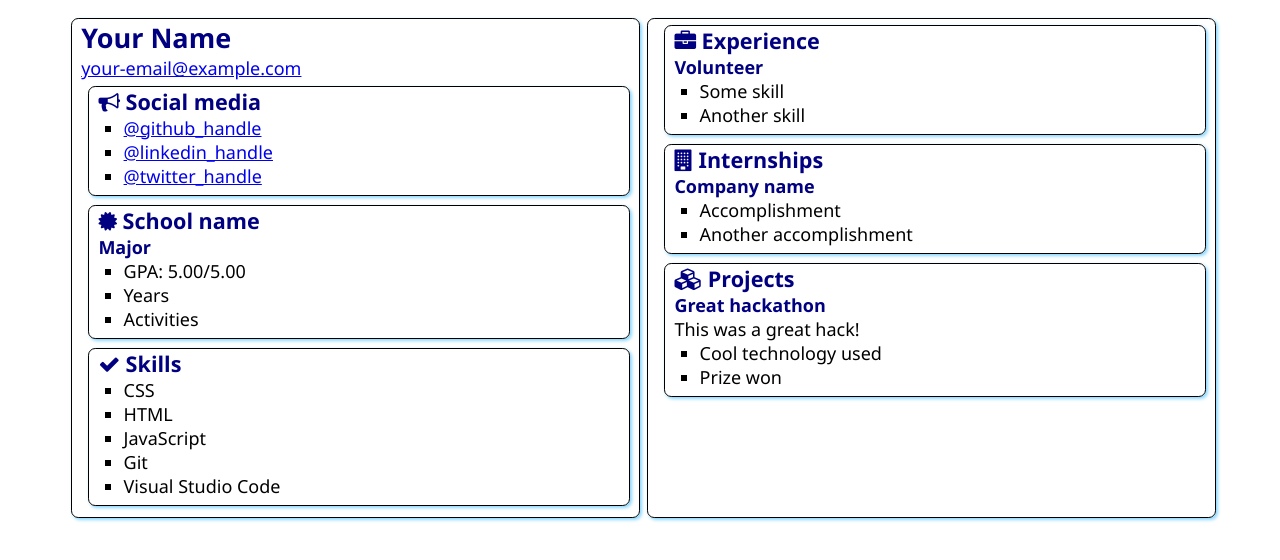
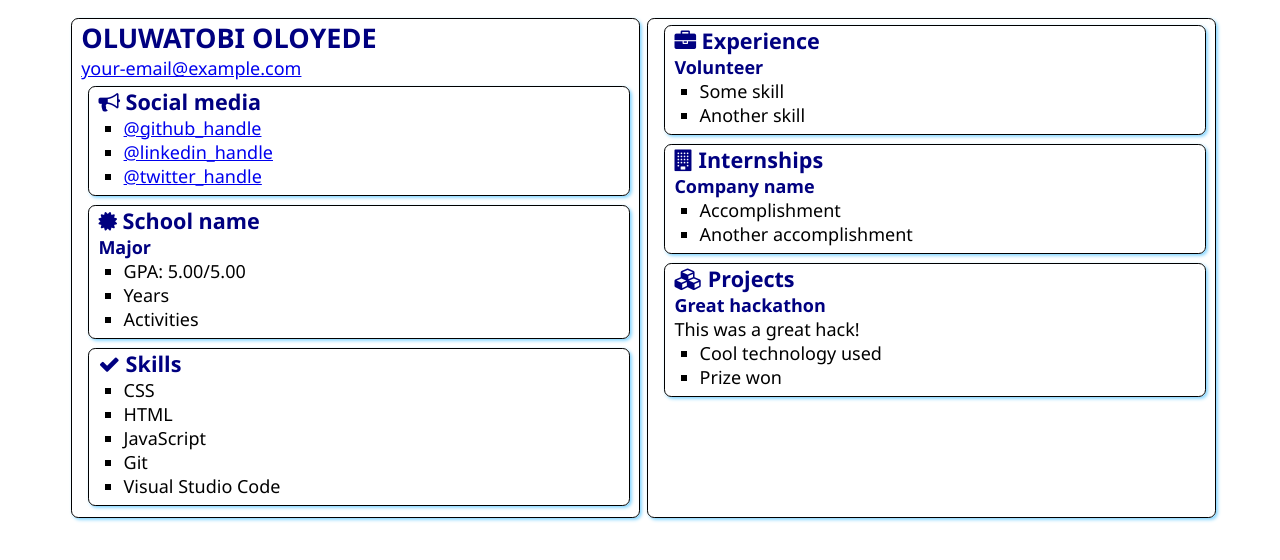
Before and after one commit to salimcodes/Contributing-To-Open-Source, a plain HTML site: page index.html in a window 1280 px wide. Drawn offline with Linux system fonts and the light colour scheme.

Commit message:
Updated name on CV

```diff
--- a/index.html
+++ b/index.html
@@ -12,7 +12,7 @@
 <body>
     <main>
         <article class="box">
-            <h1>Your Name</h1>
+            <h1>OLUWATOBI OLOYEDE</h1>
             <div><a href="mailto:your.email@example.com">your-email@example.com</a></div>
 
             <section class="box">
```
